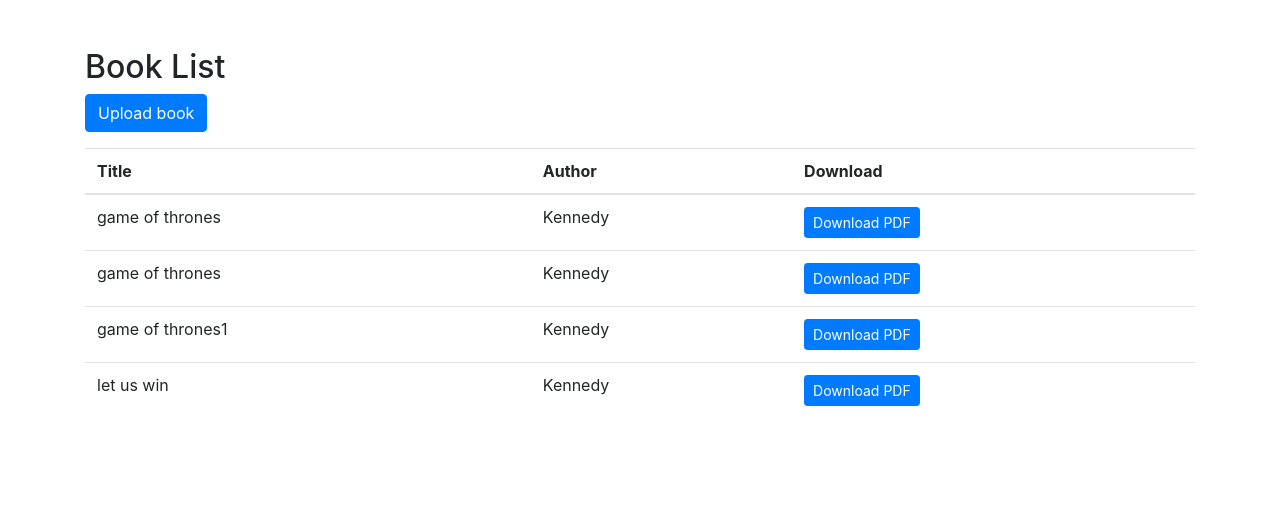
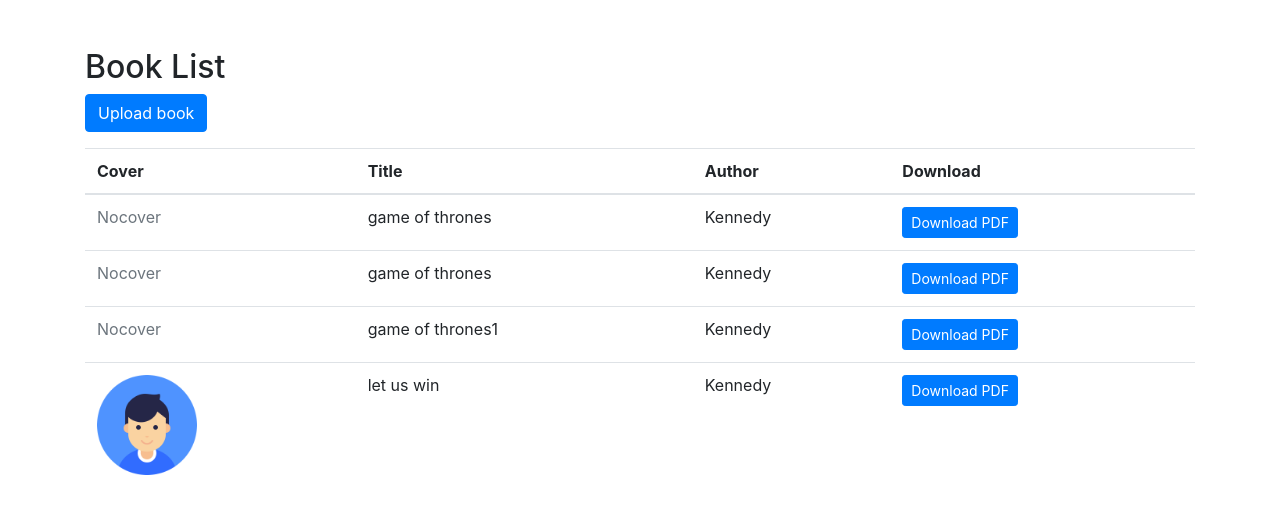
Before and after one commit to Kennedy-Njeri/django-file-upload-project, a Django app: page /books in a window 1280 px wide. Shown: the part 56-570 px from the top of the page. Run offline with Django 3.2, Linux system fonts and the light colour scheme; data comes from the database, SQL or seed files in the repository; both versions use the stored data as it was after the commit; some libraries are stand-ins or nearby versions.

Commit message:
Added image upload option

```diff
--- a/upload/forms.py
+++ b/upload/forms.py
@@ -6,4 +6,4 @@ from .models import Book
 class BookForm(forms.ModelForm):
     class Meta:
         model = Book
-        fields = ('title', 'author', 'pdf')
+        fields = ('title', 'author', 'pdf', 'cover')
--- a/upload/templates/book_list.html
+++ b/upload/templates/book_list.html
@@ -16,6 +16,7 @@
 <table class="table mb-0">
     <thead>
       <tr>
+          <th>Cover</th>
         <th>Title</th>
         <th>Author</th>
         <th>Download</th>
@@ -25,6 +26,15 @@
     <tbody>
       {% for book in books %}
         <tr>
+            <td>
+                {% if book.cover %}
+                 <img src="{{ book.cover.url }}" alt="{{ book.title }}" style="width: 100px">
+                {% else %}
+                  <span class="text-muted">Nocover</span>
+                {% endif %}
+
+
+            </td>
 
           <td>{{ book.title }}</td>
           <td>{{ book.author }}</td>
```
Also changed, not shown: db.sqlite3, media/books/covers/default.png (added), upload/migrations/0002_book_cover.py (added), 1 other file.
